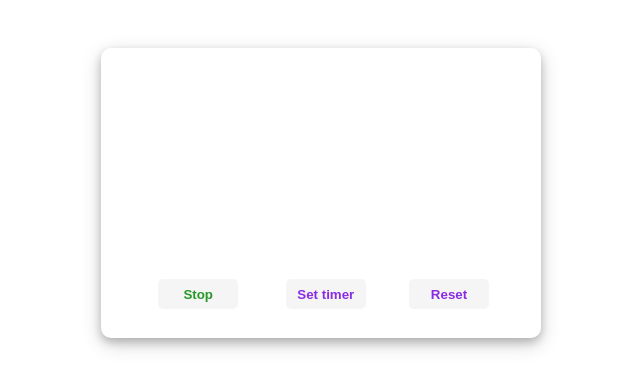
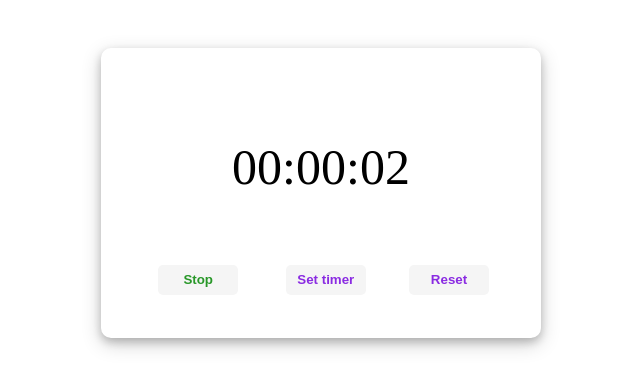
Before and after one commit to Noor-ul-Anam/stop-watch, a plain HTML site: page index.html in a window 1280 px wide. Both pictures are taken after a click on the button "Start". Shown: the whole page, without its empty margins (319-959 px from the left). Drawn offline with nearby package versions, Linux system fonts and the light colour scheme.

Commit message:
start time

```diff
--- a/index.html
+++ b/index.html
@@ -9,13 +9,21 @@
     <title>stop watch</title>
 </head>
 <body >
-    <div class="container">
-        <div id="timer">
+    <div class="wrapper">
+        <div class="container">
             <button class="btn" id="start" onclick="transformBtn()">Start</button>
             <button class="btn" id="reset">Reset</button>
             <button class="btn" id="setTimer">Set timer</button>
+            <div id="timer">
+                <p id="time" >
+                    00:00:00
+                    <!-- <span class="timeSpan" id="hour">00</span><sub></sub>:<span class="timeSpan" id="minute">00</span>:<span class="timeSpan" id="second">00</span> -->
+                </p>
+            </div>
         </div>
     </div>
+    <script src="https://cdnjs.cloudflare.com/ajax/libs/moment.js/2.24.0/moment.min.js"></script>
+    <script src="https://rawgit.com/moment/moment/2.2.1/min/moment.min.js"></script>
     <script src="./js/js.js"></script>
 </body>
 </html>
--- a/js/js.js
+++ b/js/js.js
@@ -1,4 +1,12 @@
+// import moment = require("moment");
+// import moment from "moment";
 
+// ideas:
+// 1. arrays and nested set interval
+// 2. date functions with moment
+// 3. setinterval and setTimeout
+
+let timeString = ['00','00','00'];
 
 // -- change button text--
 let transformBtn = () => {
@@ -6,15 +14,112 @@ let transformBtn = () => {
     if(temp.innerHTML === 'Start'){
         temp.innerHTML = 'Stop';
         temp.style.color = '#289728';
-        console.log('duh');
+        console.log(timeString);
+        timer();
     }
     else if(temp.innerHTML === 'Stop'){
         temp.innerHTML = 'Start';
         temp.style.color = 'blueviolet';
+        // ----- timer stop -----
+        timer();
     }
 }
+let timer= () => {
+    // ---------timer start--------
+    // if(text === 'Stop'){
+    let h= moment().format('hh'); // hour at start of timer
+    let m= moment().format('mm'); // minute at start of timer
+    let s= moment().format('ss'); // second at start of timer
+    temp1 = setInterval(() => {
+        let h1= moment().format('hh'); // current hour
+        let m1= moment().format('mm');  // current minute
+        let s1= moment().format('ss');  // current second
+        // --- timer start ---
+        let time = moment({hour:`${h1-h}`, minute: `${m1-m}`, second:`${s1-s}`}).format('HH:mm:ss');
+        console.log(time);
+        document.getElementById('time').innerHTML = time;
+
+        // let hourValue = moment({hour:`${h1-h}`}).format('HH');
+        // document.getElementById('hour').innerHTML = hourValue;
+        // let minuteValue = moment({minute:`${m1-m}`}).format('mm');
+        // document.getElementById('minute').innerHTML = minuteValue;
+        // let secondValue = moment({second:`${s1-s}`}).format('ss');
+        // document.getElementById('second').innerHTML = secondValue;
+        // for (let index = 0; index < 3; index++) {
+        //     timeString.pop();
+        // }
+        // timeString.push(hourValue, minuteValue, secondValue);
+        //  console.log(timeString);
+        },1000)
+    // }else if(text === 'Start'){
+    //     return false;
+    // }
+    // clearInterval(temp1); // timer stops and time string has the current time stored
+}
+
+// let timer= (text) => {
+//     // ---------timer start--------
+//     let h= moment().format('hh'); // hour at start of timer
+//     let m= moment().format('mm'); // minute at start of timer
+//     let s= moment().format('ss'); // second at start of timer
+//      let promise = new Promise((resolve, reject) => {
+//          text === 'Stop'? resolve(): reject();
+//      }).then(()=> {
+//         temp1 = setInterval(() => {
+//         let h1= moment().format('hh'); // current hour
+//         let m1= moment().format('mm');  // current minute
+//         let s1= moment().format('ss');  // current second
+//         // --- timer start ---
+//         let hourValue = moment({hour:`${h1-h}`}).format('HH');
+//         document.getElementById('hour').innerHTML = hourValue;
+//         let minuteValue = moment({minute:`${m1-m}`}).format('mm');
+//         document.getElementById('minute').innerHTML = minuteValue;
+//         let secondValue = moment({second:`${s1-s}`}).format('ss');
+//         document.getElementById('second').innerHTML = secondValue;
+//         for (let index = 0; index < 3; index++) {
+//             timeString.pop();
+//         }
+//         timeString.push(hourValue, minuteValue, secondValue);
+//          console.log(timeString);
+//         },1000)
+//      }).catch(()=> {
+//         clearInterval(temp1); // timer stops and time string has the current time stored
+//      });
+// }
+
+// --- start timer without reset ---
+// let ResumeTimer = () => {
+//     let hourValue = moment({hour:`${h1-h}`}).format('HH');
+//     document.getElementById('hour').innerHTML = hourValue;
+//     let minuteValue = moment({minute:`${m1-m}`}).format('mm');
+//     document.getElementById('minute').innerHTML = minuteValue;
+//     let secondValue = moment({second:`${s1-s}`}).format('ss');
+//     document.getElementById('second').innerHTML = secondValue;
+
+//     let time = moment(`${'timeString'}`).format('HH:mm:ss');
+//     console.log(time);
+// }
 
 
-let startTimer = () => {
+// // ------------------------
 
-}
+
+
+
+// // working with dates
+// let d = new Date('2015-03-25T12:00:00Z');
+// let d2 = new Date() ;
+// let a =d2.setHours(00);
+// let b =d2.setMinutes(00);
+// let c =d2.setSeconds(00);
+// console.log();
+// console.log(a +b +c);
+// console.log(d2.getHours());
+// console.log(d2.getMinutes());
+// console.log(d2.getSeconds());
+// console.log(d.toTimeString());
+// console.log(d);
+
+// let d1 =d.getTime();
+// console.log(d.toTimeString());
+// console.log(d1);
--- a/sass/style.scss
+++ b/sass/style.scss
@@ -1,10 +1,10 @@
 body{
-    .container{
+    .wrapper{
         display: flex;
         justify-content: center;
         align-items: center;
         padding: 40px;
-        #timer{
+        .container{
             position: relative;
             width: 400px;
             height: 250px;
@@ -21,13 +21,12 @@ body{
                 width: 80px;
                 border: none;
                 position: absolute;
-                bottom: 10%;
+                bottom: 15%;
                 font-weight: bolder;
                 cursor: pointer;
             }
             #start{
                 left: 13%;
-
             }
             #setTimer{
                 left: 42%;
@@ -35,6 +34,12 @@ body{
             #reset{
                 left: 70%;
             }
+            #timer{
+                padding: 20px;
+                #time{
+                    font-size: 50px;
+                }
+            }
         }
 
     }
```
Also changed, not shown: css/style.css, package-lock.json (added), 1 other file.
